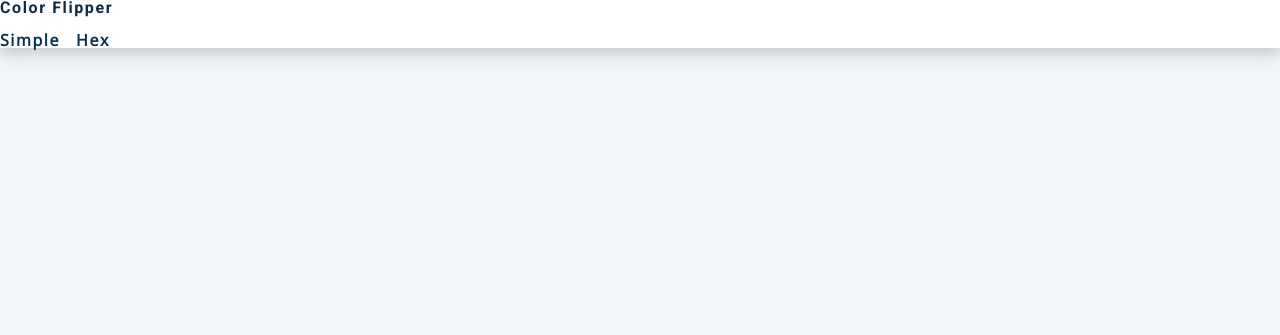
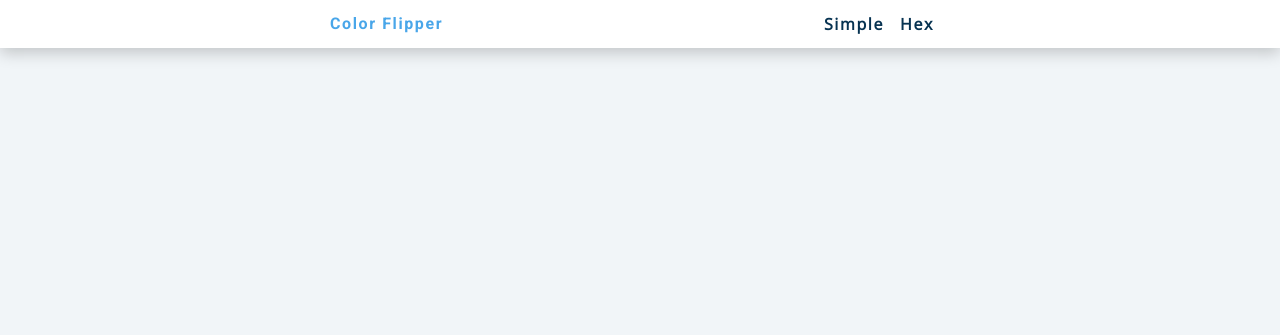
Before and after one commit to ewusiessel/color-flipper, a plain HTML site: page index.html in a window 1280 px wide. Shown: the top 335 px of the page. Drawn offline with nearby package versions, Linux system fonts and the light colour scheme.

```diff
--- a/index.html
+++ b/index.html
@@ -10,7 +10,7 @@
   </head>
   <body>
     <nav>
-      <div class="navcenter">
+      <div class="nav-center">
         <h4>Color flipper</h4>
         <ul class="nav-links">
           <li>
```
